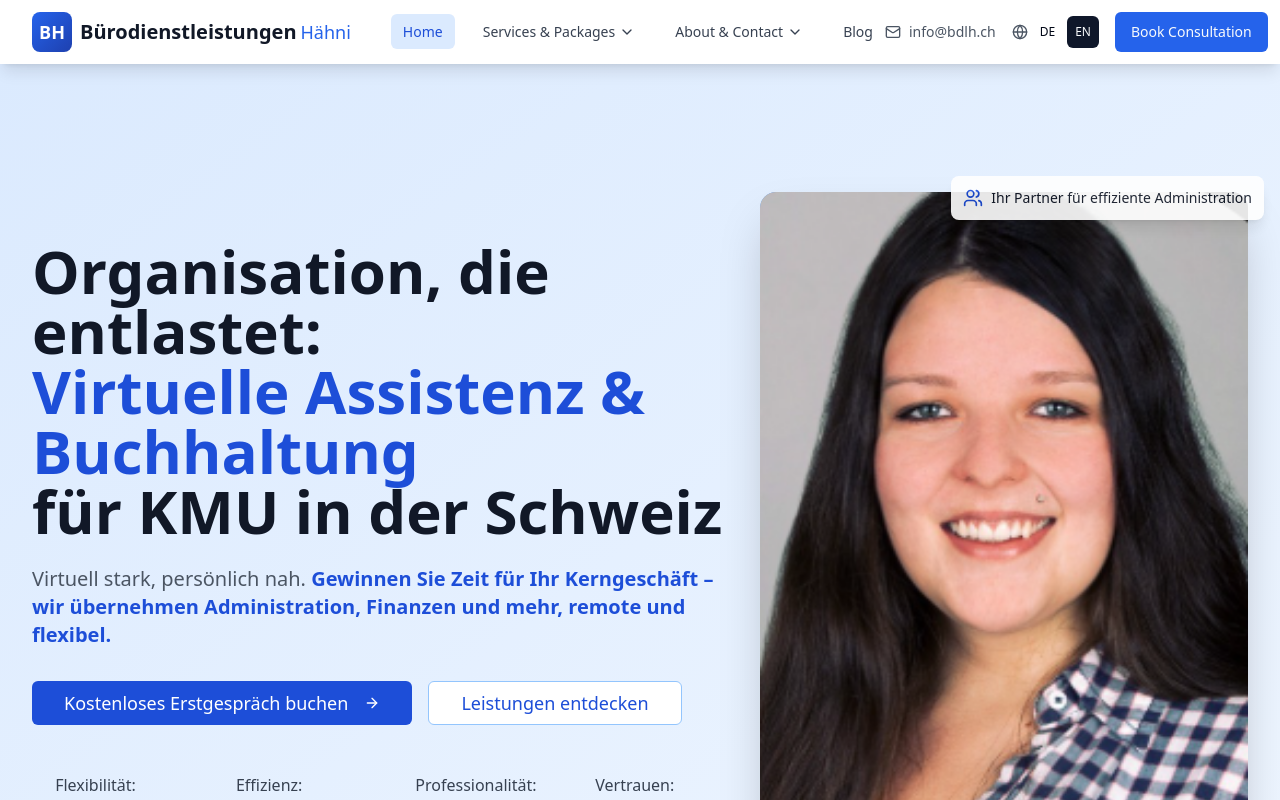
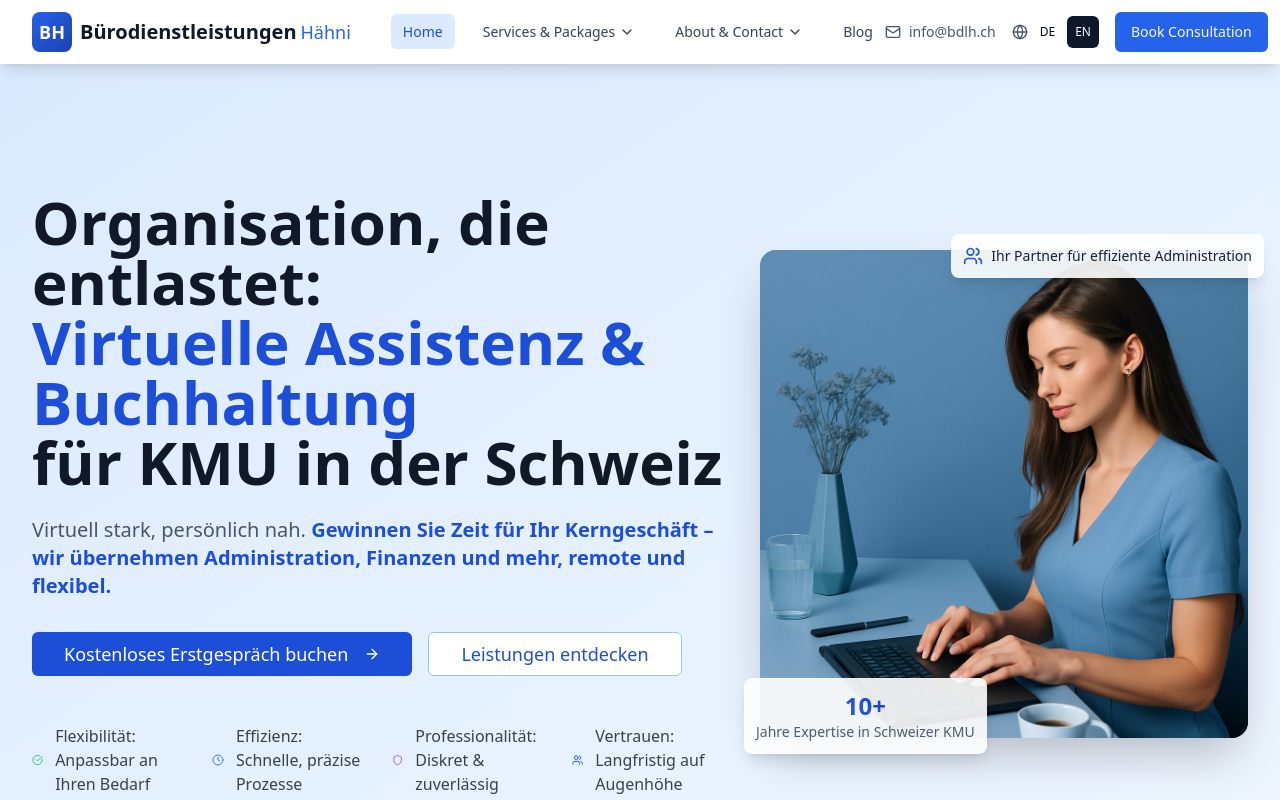
Before and after one commit to SensaiXo/haehni-virtuell-shop, a React (Vite) app: page / in a window 1280 px wide. Shown: the top 800 px of the page. Built offline with nearby package versions, Linux system fonts and the light colour scheme.

Commit message:
Visual edit in Lovable
Edited UI in Lovable

```diff
--- a/src/components/HeroSection.tsx
+++ b/src/components/HeroSection.tsx
@@ -2,10 +2,8 @@ import React from 'react';
 import { Link } from 'react-router-dom';
 import { ArrowRight, CheckCircle, Users, Clock, Shield } from 'lucide-react';
 import { Button } from '@/components/ui/button';
-
 const HeroSection = () => {
-  return (
-    <>
+  return <>
       <section className="relative bg-gradient-to-br from-blue-100 to-blue-50 py-20 lg:py-32 overflow-hidden" itemScope itemType="http://schema.org/Organization">
         <div className="max-w-7xl mx-auto px-4 sm:px-6 lg:px-8">
           <div className="lg:grid lg:grid-cols-12 lg:gap-8 items-center">
@@ -59,12 +57,7 @@ const HeroSection = () => {
             <div className="mt-12 lg:mt-0 lg:col-span-5">
               <div className="relative">
                 <div className="aspect-w-1 aspect-h-1 bg-gradient-to-br from-blue-400 to-blue-700 rounded-2xl shadow-2xl overflow-hidden">
-                  <img
-                    src="/lovable-uploads/e753479d-a5a2-4126-866b-ce85a09912a3.png"
-                    alt="Laura Hähni – Virtuelle Assistentin und Buchhalterin für KMU in der Schweiz"
-                    className="w-full h-full object-cover"
-                    loading="lazy"
-                  />
+                  <img alt="Laura Hähni – Virtuelle Assistentin und Buchhalterin für KMU in der Schweiz" className="w-full h-full object-cover" loading="lazy" src="/lovable-uploads/783a212f-65c8-4cdb-8bef-fc29d360db1a.png" />
                 </div>
                 {/* Floating elements */}
                 <div className="absolute -top-4 -right-4 bg-white rounded-lg shadow-lg p-3 max-w-xs transition-opacity duration-500 opacity-90 hover:opacity-100">
@@ -108,8 +101,6 @@ const HeroSection = () => {
         }
       })
     }} />
-    </>
-  );
+    </>;
 };
-
 export default HeroSection;
```
Also changed, not shown: public/lovable-uploads/783a212f-65c8-4cdb-8bef-fc29d360db1a.png (added). Lines whose indentation alone changed are shown as unchanged.
